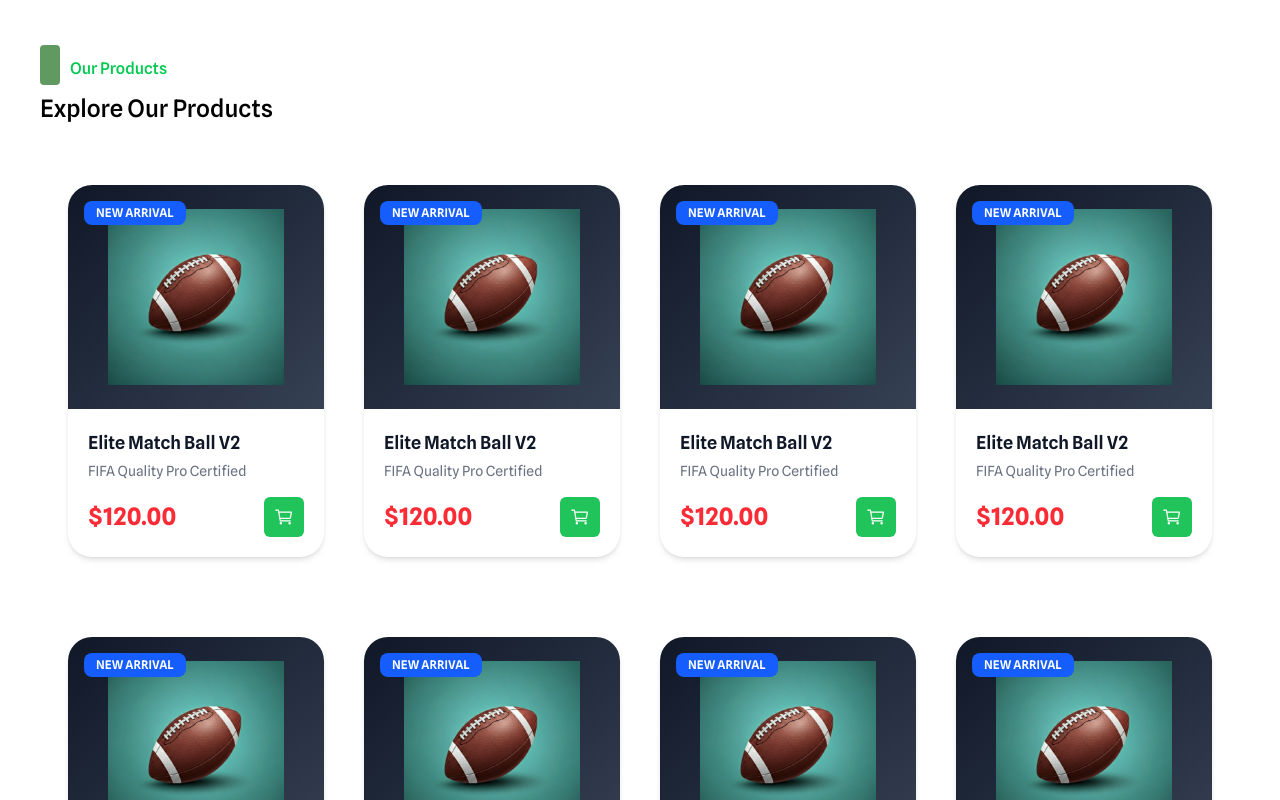
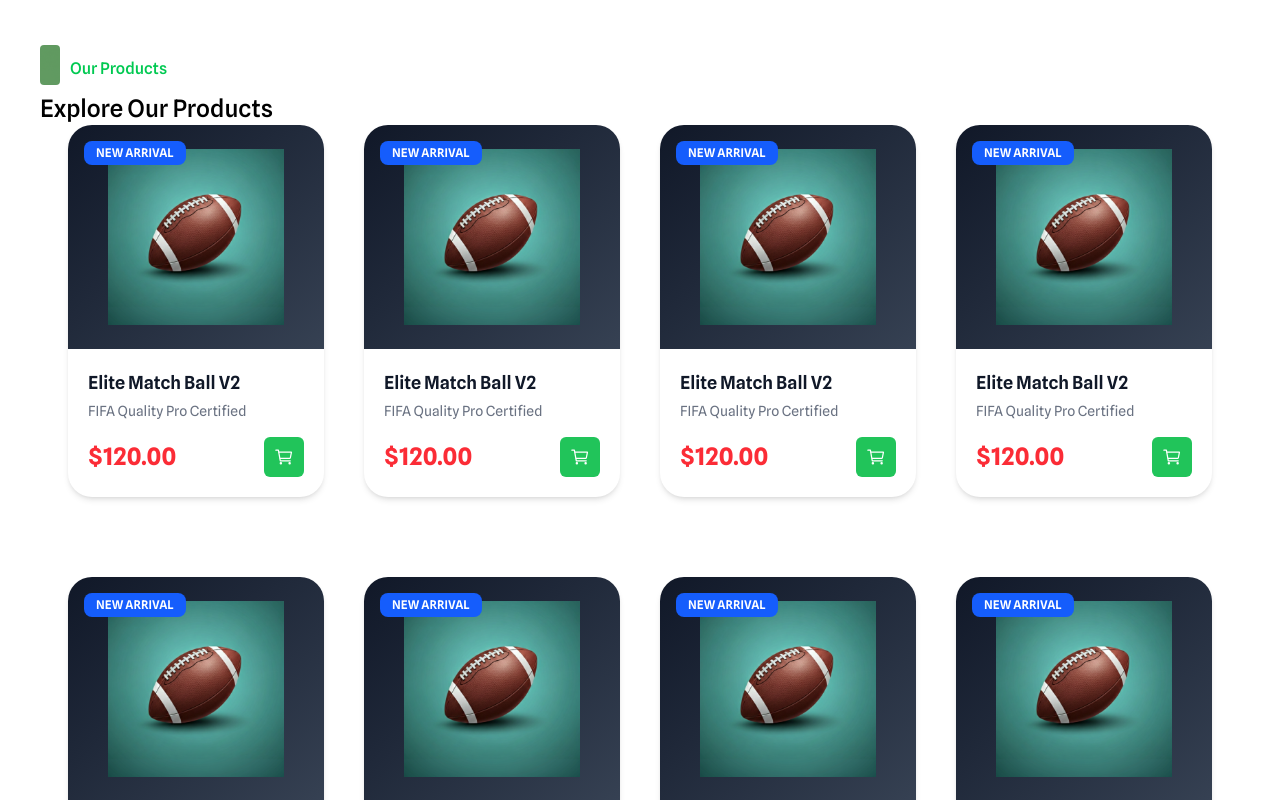
Before and after one commit to CodeAneeq/royalsports, a React (Vite) app: page / in a window 1280 px wide. Shown: the part 1240-2040 px from the top of the page. Built offline with nearby package versions, Linux system fonts and the light colour scheme.

Commit message:
Adjust margin-top for product display
Updated margin-top for product display section.

```diff
--- a/src/pages/home/Home.jsx
+++ b/src/pages/home/Home.jsx
@@ -144,7 +144,7 @@ const Home = () => {
         >
           <SectionHeading para={"Our Products"} title="Explore Our Products" />
 
-          <motion.div className="flex flex-wrap gap-10 justify-center mt-15">
+          <motion.div className="flex flex-wrap gap-10 justify-center mt-0">
             {[...Array(8)].map((_, i) => (
               <motion.div key={i} variants={fadeUp}>
                 <ProductCard
```
